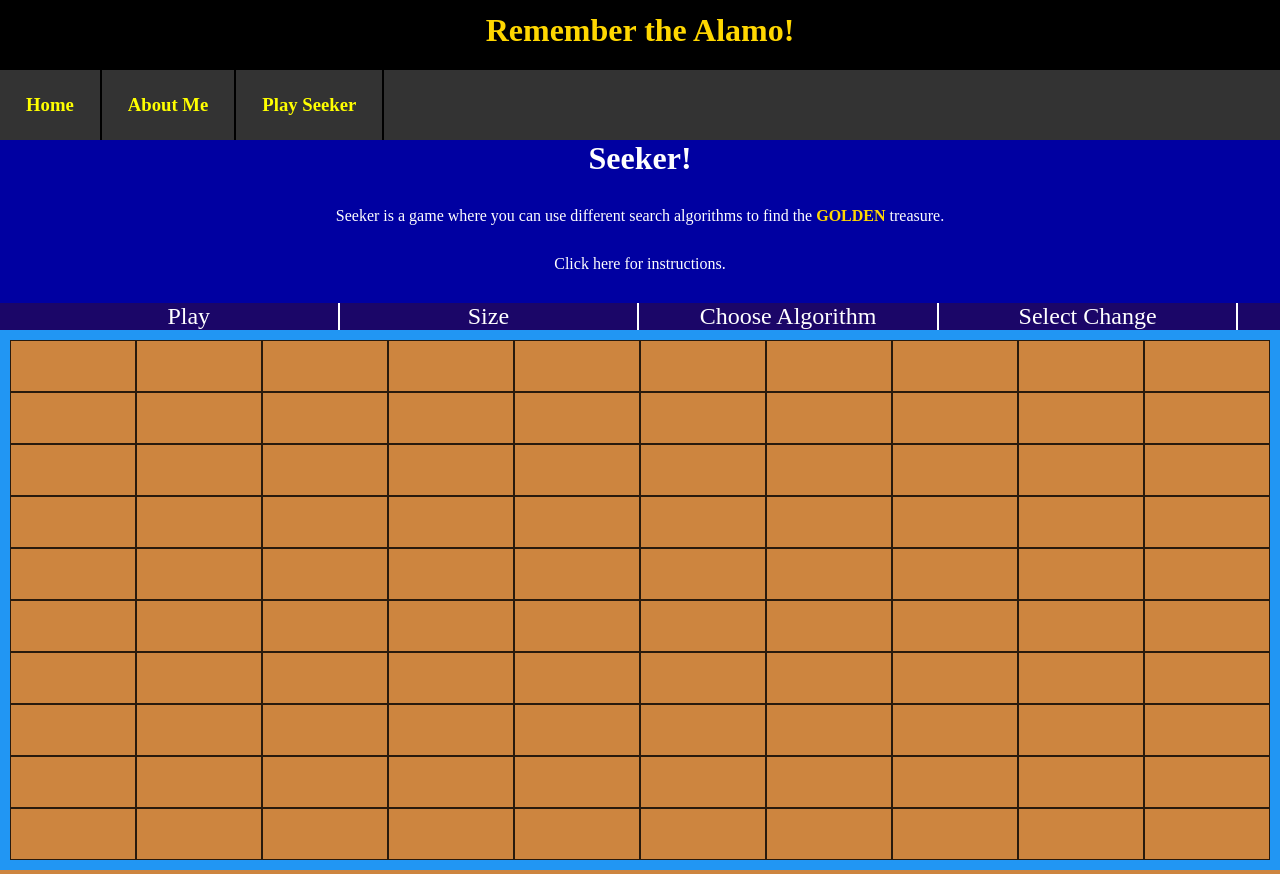
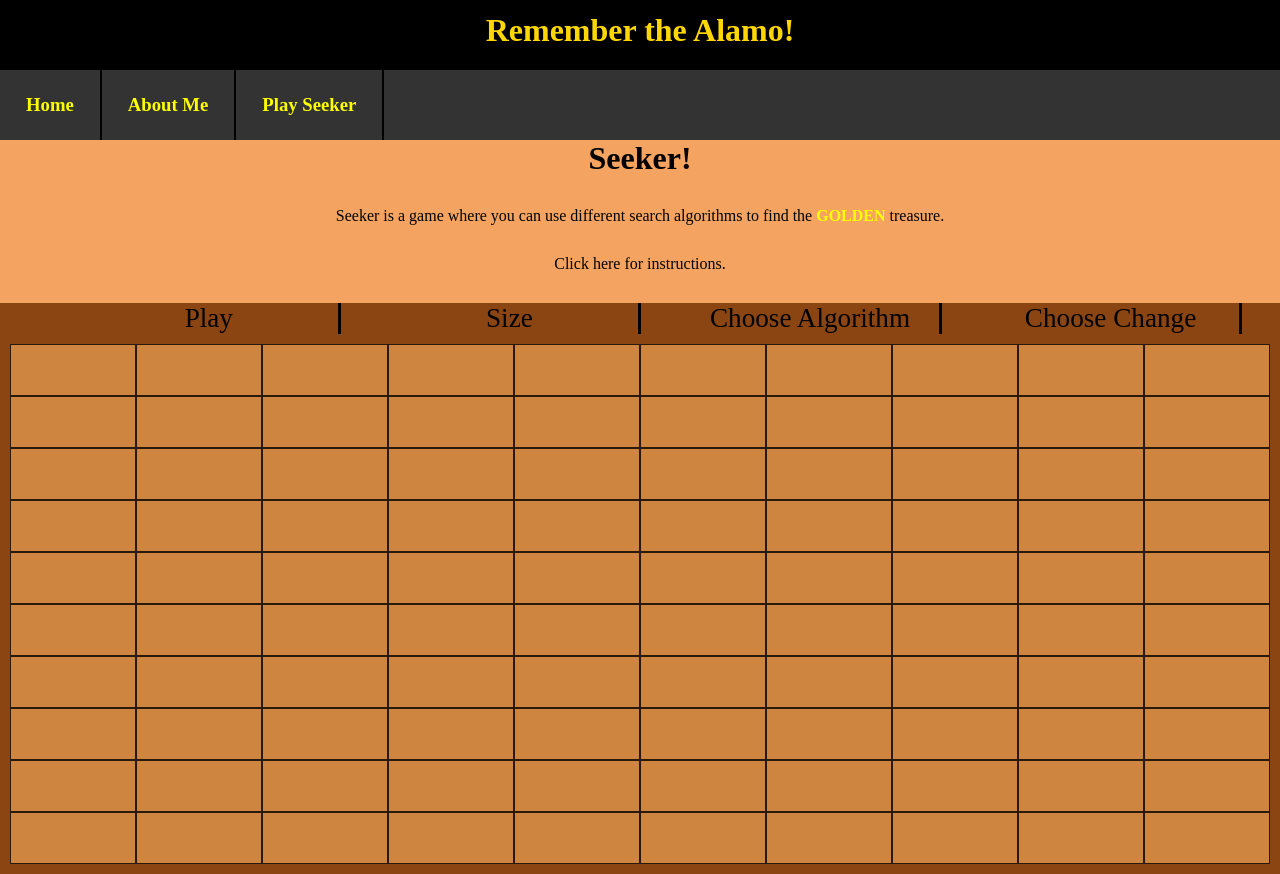
Before and after one commit to ralamo33/mysite, a Django app: page /seeker/ in a window 1280 px wide. Run offline with Django 3.2, Linux system fonts and the light colour scheme.

Commit message:
Seekers item bars done.

```diff
--- a/assets/script.js
+++ b/assets/script.js
@@ -1,25 +1,62 @@
 let create = document.getElementById("work");
 let map = document.getElementById("map");
 let mapItems = [];
-createGraph(10, 10)
+let rows = 10;
+let cols = 10;
+createGraph(rows, cols)
 setClickReveals();
 
 //Set certain text to reveal hidden text on click.
 function setClickReveals() {
     let r = document.getElementById("reveal");
-    r.addEventListener('click', reveal);
+    let play = document.getElementById("play");
+    let size = document.getElementById("size");
+    let change = document.getElementById("change");
+    let algorithm = document.getElementById("algorithm");
+    r.addEventListener('click', reveal_text);
+    play.addEventListener('click', reveal_play_children);
+    size.addEventListener('click', reveal_size_children);
+    change.addEventListener('click', reveal_change_children);
+}
+
+//Reveal the hidden children of play
+function reveal_play_children() {
+    reveal_by_class("play", "block");
+}
+
+function reveal_size_children() {
+    reveal_by_class("size", "block");
+}
+
+function reveal_change_children() {
+    reveal_by_class("change", "block");
+}
+
+function reveal_algorithm_children() {
+    reveal_by_class("algorithm", "block");
 }
 
 //Reveal the hidden text
-function reveal() {
-    let hidden = document.getElementById("hidden-text");
-    if (hidden.style.display != "block") {
-        hidden.style.display = "block";
+function reveal_text() {
+    reveal_by_class("hidden-text", "block");
+}
+
+function reveal_by_class(class_name, display_value) {
+    let reveal = document.getElementsByClassName(class_name);
+    for (let i = 0; i < reveal.length; i++) {
+        if (reveal[i].style.display != display_value) {
+            reveal[i].style.display = display_value;
+        }
+        else {
+            reveal[i].style.display = "none";
+        }
     }
-    else {
-        hidden.style.display = "none"
-    }
+    return this;
 }
+
+
+
+
 
 //Create a graph of the given row and col
 //rows (int): The number of rows for the graph
--- a/assets/style.css
+++ b/assets/style.css
@@ -18,11 +18,16 @@ Designed for seeker.html
     --colNum: 5;
 }
 
+#seeker-body {
+    background-color: sandybrown;
+    color: black;
+}
+
 #reveal:hover {
     cursor: pointer;
 }
 
-#hidden-text {
+.hidden-text {
     display: none;
     text-align: center;
 }
@@ -44,7 +49,7 @@ Designed for seeker.html
     display: grid;
     grid-template-rows: repeat(var(--rowNum), auto);
     grid-template-columns: repeat(var(--colNum), auto);
-    background-color: #2196F3;
+    background-color: saddlebrown;
     padding: 10px;
 }
 
@@ -59,23 +64,29 @@ Designed for seeker.html
     list-style-type: none;
     margin: auto;
     overflow: hidden;
-    background-color: rgb(27, 6, 104);
+    background-color: saddlebrown;
     color: red;
 }
 
 .seeker-item {
     float: left;
     text-align: center;
-    border-right: 2px solid white;
-    color: white;
-    font-size: 1.5em;
+    border-right: solid black;
+    color: black;
+    font-size: 1.7em;
     width: 24%;
 }
 
 .seeker-option {
+    z-index: 1;
+    text-align: inherit;
+    font-size: .8em;
+    color: white;
     display: none;
-    position: absolute;
-    z-index: 1;
+}
+
+.seeker-option:hover {
+    display: inline-block;
 }
 
 .seeker-item:hover {
@@ -93,7 +104,7 @@ Designed for seeker.html
 }
 
 .golden {
-    color: gold;
+    color: yellow;
     font-weight: bolder;
 }
 
@@ -161,7 +172,7 @@ body {
     margin: 0;
 }
 
-.content {
+body {
     background-color: #0000A1;
     margin: 0;
 }
--- a/main/Templates/main/seeker.html
+++ b/main/Templates/main/seeker.html
@@ -1,12 +1,12 @@
 {% extends "main/header.html" %}
 {% block content %}
-<body class="about_me">
+<body class="about_me" id="seeker-body">
     <div class="intro">
         <h3 id="seeker-title">Seeker!</h3>
         <p class="intro-text">Seeker is a game where you can use different search algorithms to find the <span class="golden">GOLDEN</span> treasure.</p>
         <div class="instructions">
             <p class="intro-text" id="reveal">Click here for instructions.</p>
-            <div id="hidden-text">
+            <div class="hidden-text">
                 <p>Greetings seeker! You are creating a map to find buried treasure. First design your map, then choose
                     a search algoirthm to find your treasure!
                     <ul class="instruction-list">
@@ -33,18 +33,31 @@
         </div>
     </div>
     <ul class="seeker-bar">
-
-        <li class="seeker-item" id="play">Play
-            <li class="seeker-option">Run</li>
-            <li class="seeker-option">Reset</li>
-            <li class="seeker-option">Reset All</li>
+        <li class="seeker-item" id="play">
+            <ul>Play
+                <br>
+                <li class="seeker-option play">Run</li>
+                <li class="seeker-option play">Reset</li>
+                <li class="seeker-option play">Reset All</li>
+            </ul>
         </li>
-        <li class="seeker-item" id="size">Size
-            <li class="seeker-option">Add Row</li>
-            <li class="seeker-option">Add Column</li>
+        <li class="seeker-item" id="size">
+            <ul>Size
+                <br>
+                <li class="seeker-option size">Add Row</li>
+                <li class="seeker-option size">Add Column</li>
+            </ul>
         </li>
-        <li class="seeker-item" id="algorithm">Choose Algorithm</li>
-        <li class="seeker-item" id="change">Select Change</li>
+        <li class="seeker-item" id="algorithm">
+            <ul>Choose Algorithm
+                <br>
+            </ul>
+        </li>
+        <li class="seeker-item" id="change">
+            <ul>Choose Change
+                <br>
+            </ul>
+        </li>
     </ul>
     <div id="map"></div>
 </body>
```
